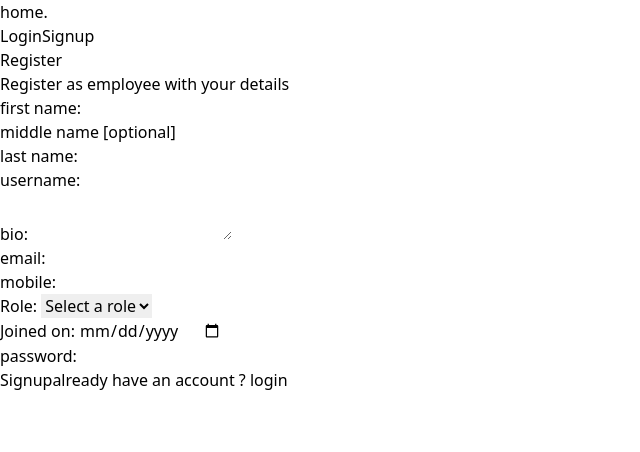
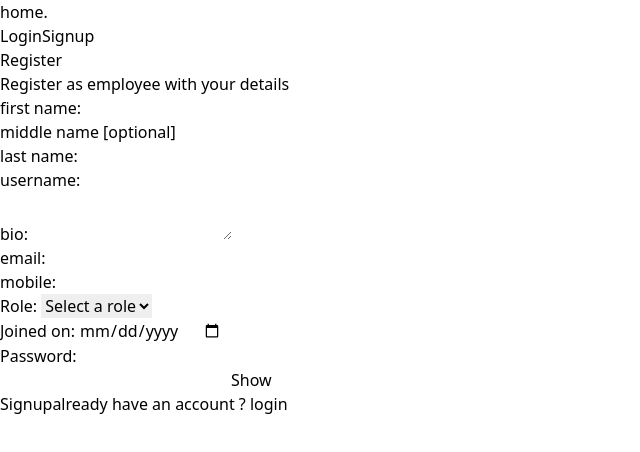
Before and after one commit to vinaysingh-chaudhary/emFrontend, a React (Vite) app: page /signup in a window 1280 px wide. Shown: the top 452 px of the page, without its empty margins (0-640 px from the left). Built offline with nearby package versions, Linux system fonts and the light colour scheme.

Commit message:
UI updates

```diff
--- a/src/pages/LoginPage.jsx
+++ b/src/pages/LoginPage.jsx
@@ -89,8 +89,6 @@ const LoginPage = () => {
                             {showPassword ? "Hide" : "Show"}
                         </button>
                     </div>
-
-
                 </div>
 
                 {
--- a/src/pages/SignupPage.jsx
+++ b/src/pages/SignupPage.jsx
@@ -16,6 +16,7 @@ const SignupPage = () => {
         password: ""
     })
 
+    const [showPassword, setShowPassword] = useState(false);
     const [disable, setDisable] = useState(true);
     const [loading, setLoading] = useState(false)
     const [error, setError] = useState("")
@@ -132,8 +133,18 @@ const SignupPage = () => {
                 </div>
 
                 <div className="flex flex-col justify-start items-start gap-2">
-                    <label htmlFor="password" className="text-xl">password: </label>
-                    <input type="password" id="password" name="password" value={formData.password} className="border-black border px-3 py-2 rounded-md w-[400px]" onChange={changeHandler} />
+                    <label htmlFor="password" className="text-xl">Password: </label>
+                    <div className="w-[400px] flex justify-center items-center gap-2">
+                        <input type={showPassword ? "text" : "password"} id="password" name="password" value={formData.password} onChange={changeHandler} className="border-black border px-3 py-2 rounded-md w-full" />
+
+                        <button
+                            type="button"
+                            onClick={() => setShowPassword(!showPassword)}
+                            className="border-black border px-3 py-2 rounded-md bg-black text-white"
+                        >
+                            {showPassword ? "Hide" : "Show"}
+                        </button>
+                    </div>
                 </div>
 
                 <button className={`flex justify-center items-center border px-10 py-2 rounded-md ${disable === false ? "bg-black text-white" : "bg-black/25 text-black"} `} type="submit" disabled={disable}>{loading ? "Signing up" : "Signup"}</button>
```
